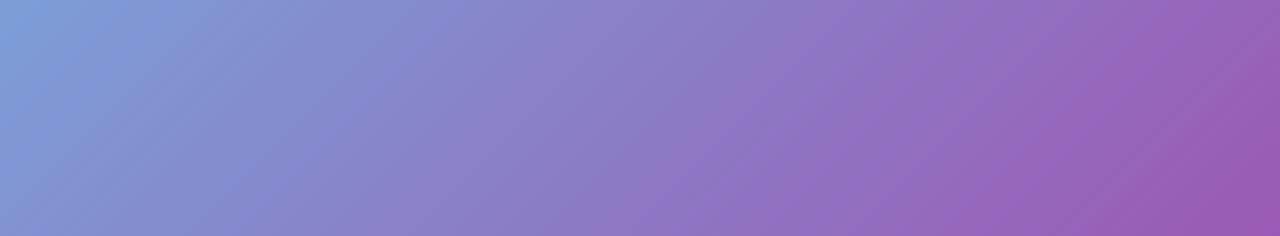
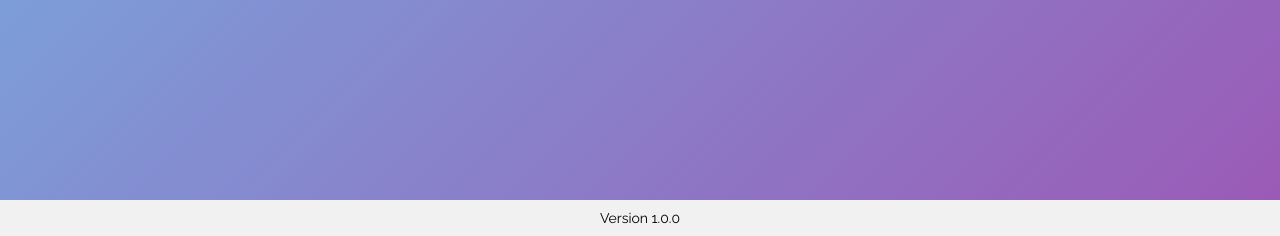
Before and after one commit to disha101003/QueryForge, a Flask app: page / in a window 1280 px wide. Shown: the part 564-800 px from the top of the page. Run offline with Flask 3, Linux system fonts and the light colour scheme; the visitor is signed in with stand-in values (Sample User, id 1).

Commit message:
Added version footer to home page

```diff
--- a/src/frontend/css/style_index.css
+++ b/src/frontend/css/style_index.css
@@ -6,7 +6,17 @@
     box-sizing: border-box;
     font-family: 'Raleway', sans-serif; /* Changed to a nicer font */
 }
-
+/* Add to your style_index.css */
+.footer {
+    position: fixed;
+    bottom: 0;
+    width: 100%;
+    text-align: center;
+    background-color: #f1f1f1;
+    padding: 10px 0;
+    font-size: 14px;
+    margin-top: 20px; /* Adds spacing between the button and footer */
+}
 body {
     display: flex;
     flex-direction: column;
--- a/src/frontend/templates/index.html
+++ b/src/frontend/templates/index.html
@@ -12,7 +12,10 @@
 <body>
     <h1 class="title">QueryForge</h1>
     <button class="btn" onclick="redirectToLogin()">Start</button>
-
+  <!-- Footer with version number -->
+    <footer class="footer">
+        <p>Version 1.0.0</p>
+    </footer>
     <script>
         function redirectToLogin() {
             window.location.href = "{{ url_for('login') }}";
```
